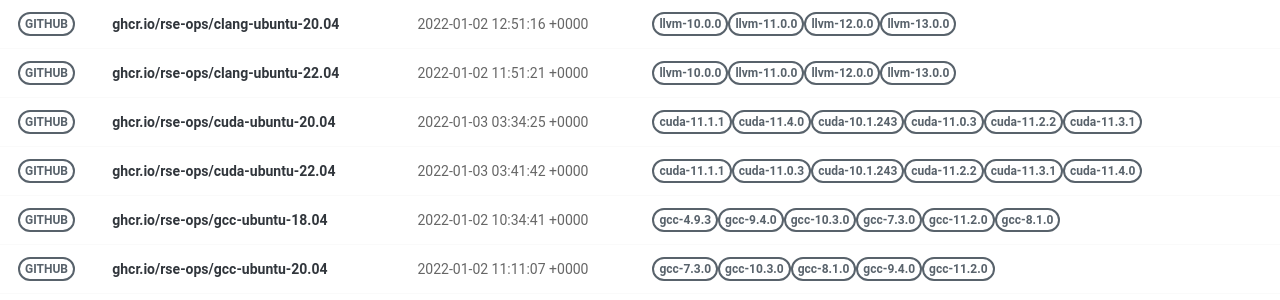
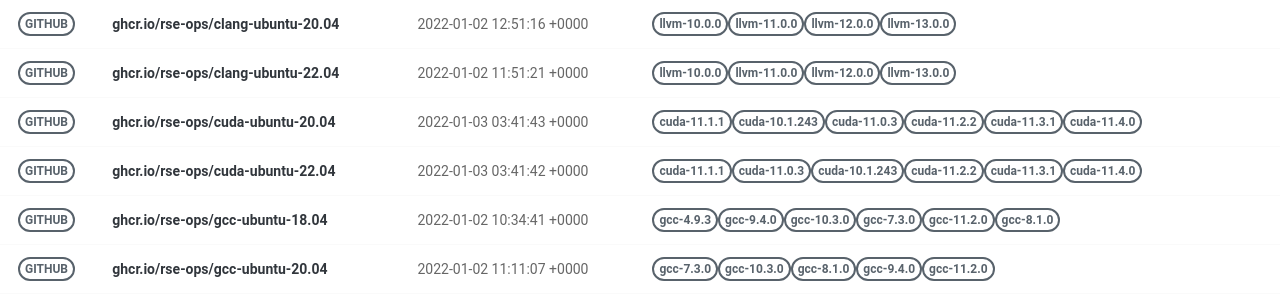
Before and after one commit to rse-ops/docker-images, a Jekyll site: the page built from pages/index.md, in a window 1280 px wide. Shown: the part 179-479 px from the top of the page. Built offline with Jekyll 4.4.1, drawn with Linux system fonts in a browser that asks for light colours; nearby versions of some CDN libraries.

Commit message:
Automated push to update library 2022-01-03

```diff
--- a/_library/ghcr.io-rse-ops-cuda-ubuntu-20.04.md
+++ b/_library/ghcr.io-rse-ops-cuda-ubuntu-20.04.md
@@ -1,7 +1,7 @@
 ---
 layout: container
 name: ghcr.io/rse-ops/cuda-ubuntu-20.04
-updated_at: 2022-01-03 03:34:25.230798
+updated_at: 2022-01-03 03:41:43.920066
 
 
 container_url: https://github.com/orgs/rse-ops/packages/container/package/cuda-ubuntu-20.04
```
Also changed, not shown: other parts of _library/ghcr.io-rse-ops-cuda-ubuntu-20.04.md (+3 -3 lines).
